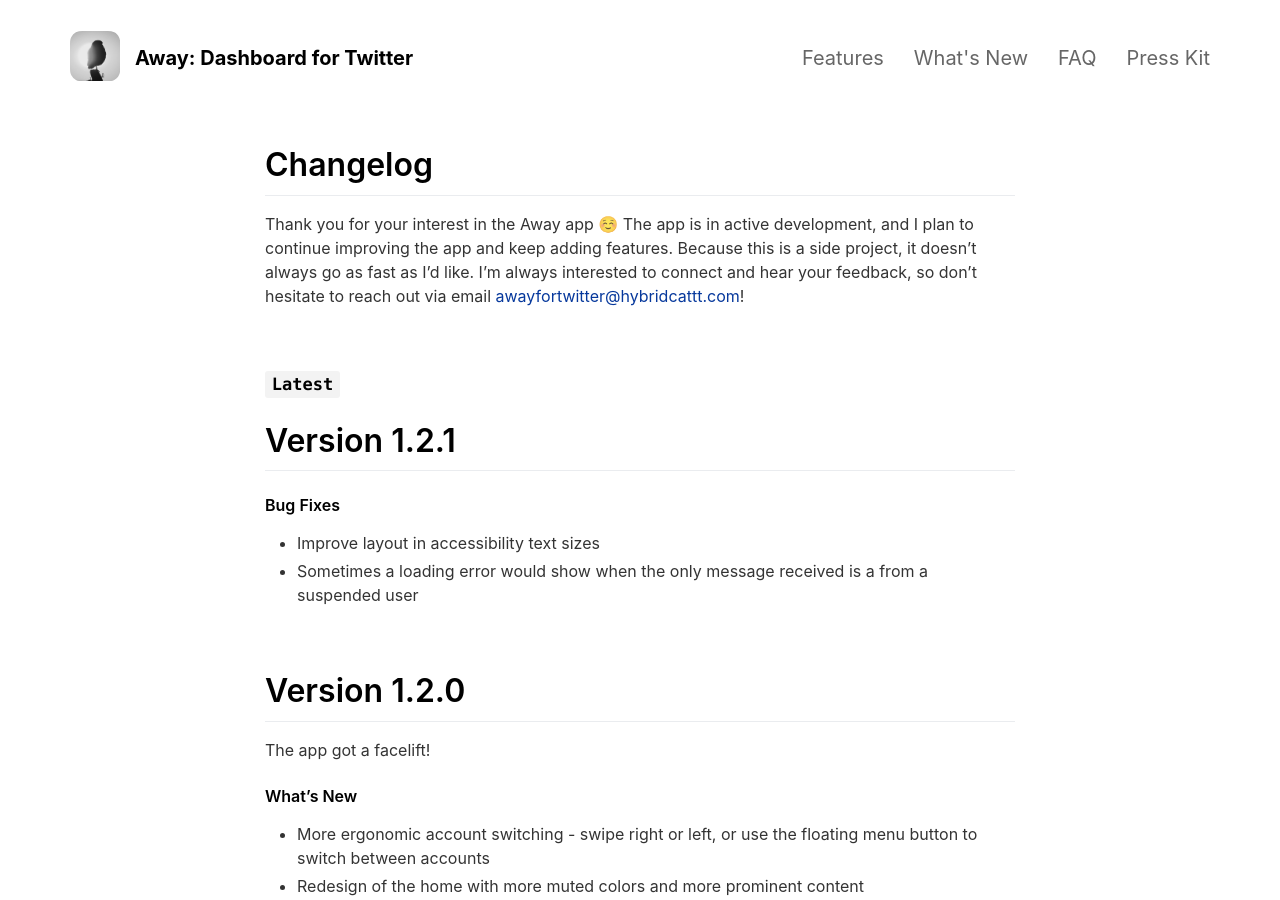
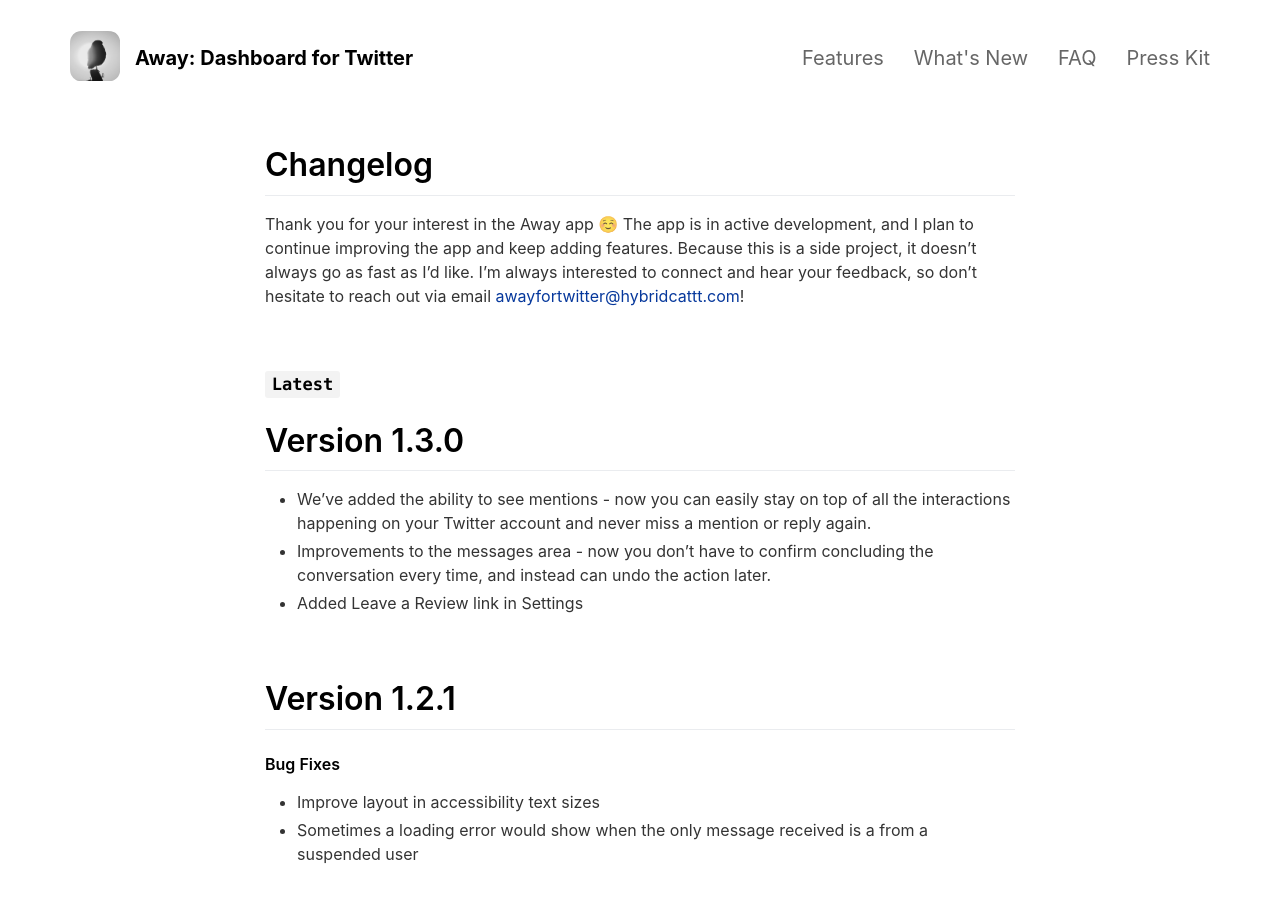
Before and after one commit to AwayForTwitter/app-landing-page, a Jekyll site: the page built from _pages/changelog.md, in a window 1280 px wide and 900 px high. Built offline with Jekyll 4.4.1, drawn with Linux system fonts in a browser that asks for light colours.

Commit message:
Preparations for 1.3.0

```diff
--- a/_config.yml
+++ b/_config.yml
@@ -39,7 +39,7 @@
 app_icon_tiny                             : assets/away/app_icon_tiny.jpeg
 app_name                                  : "Away: Dashboard for Twitter"                                          # Automatically populates if not set and if iOS app ID is set.  Otherwise enter manually.
 app_price                                 : Free                                          # Automatically populates if not set and if iOS app ID is set.  Otherwise enter manually.
-app_description                           : Monitor all your Twitter accounts, from a distance. Available on iOS and macOS.
+app_description                           : Monitor all your Twitter accounts, from a distance. Unplug with confidence & never miss out on Twitter again. Available on iOS and macOS.
 
 enable_smart_app_banner                   : true                                      # Set to true to show a smart app banner at top of page on mobile devices.
 
@@ -68,6 +68,10 @@
     emoji                                 : 💯
     description                           : Check replies to your tweets, as well as the number of quotes, retweets and likes
 
+  - title                                 : Mentions & Replies
+    emoji                                 : ⌨️
+    description                           : Stay on top of your interactions - see your mentions and replies
+
   - title                                 : Number of followers
     emoji                                 : 👯‍♀️
     description                           : Know if your account is growing. Rounded or precise - choose how much you care
@@ -84,9 +88,21 @@
     emoji                                 : 👥
     description                           : Easily switch between all your accounts by swiping right or left
 
-features2Title                           : You choose what's important
+features2Title                           : We know what's really important to you
 
 features2                                 :
+
+  - title                                 : No push notifications
+    emoji                                 : 📵
+    description                           : You decide, when it's time to engage
+
+  - title                                 : No ads
+    emoji                                 : 🚭
+    description                           : Undisturbed, clean experience
+
+  - title                                 : No tracking
+    emoji                                 : 🙉
+    description                           : We don't know who you are or what you do in the app
 
   - title                                 : Choose the stats
     emoji                                 : 🙈
@@ -96,9 +112,9 @@
     emoji                                 : 🕵️‍♀️
     description                           : Data downloaded from Twitter servers stays local. No one has access to your data, except you
 
-  - title                                 : No push notifications
-    emoji                                 : 📵
-    description                           : You decide, when it's time to engage
+  - title                                 : No timeline
+    emoji                                 : 😇
+    description                           : Don't get distracted - just check if there's anything new for you.
 
 
 # Theme Settings
--- a/_pages/changelog.md
+++ b/_pages/changelog.md
@@ -11,6 +11,12 @@
 <br>
 
 ### `Latest`
+# **Version 1.3.0**
+- We've added the ability to see mentions - now you can easily stay on top of all the interactions happening on your Twitter account and never miss a mention or reply again.
+- Improvements to the messages area - now you don't have to confirm concluding the conversation every time, and instead can undo the action later.
+- Added Leave a Review link in Settings
+
+<br>
 # **Version 1.2.1**
 #### Bug Fixes
 - Improve layout in accessibility text sizes
```
Also changed, not shown: assets/screenshot/home_screenshot_s.jpg (deleted), assets/screenshot/home_screenshot_s.png (added).
